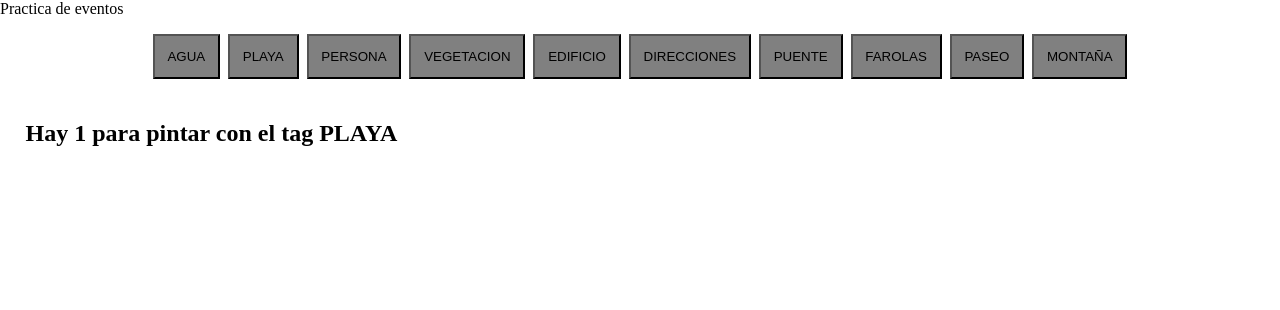
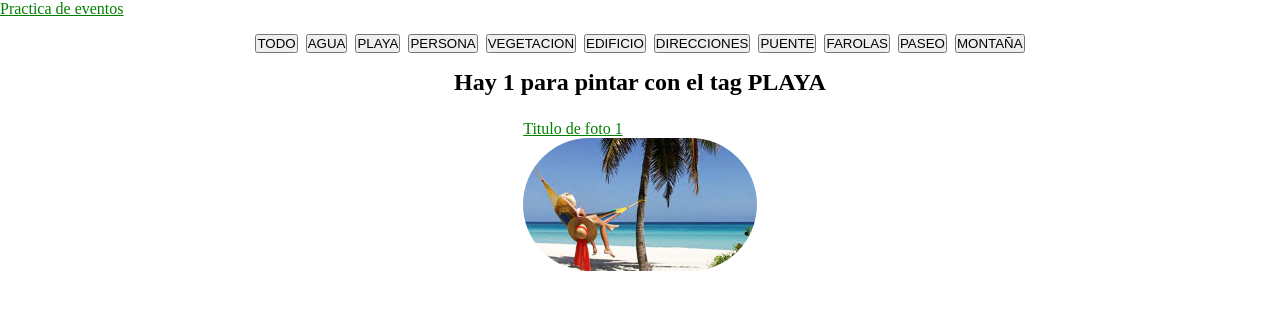
Before and after one commit to Lemnosos/15-practica_eventos, a plain HTML site: page index.html in a window 1280 px wide. Both pictures are taken after a click on the button "PLAYA". Drawn offline with Linux system fonts and the light colour scheme.

Commit message:
comit previo al cambio de rama

```diff
--- a/css/main.css
+++ b/css/main.css
@@ -3,25 +3,59 @@
     margin: 0;
 }
 
-.botonContainer {
+h2 {
+    text-align: center;
+}
+
+p {
+    color: green;
+    text-decoration: underline;
+}
+
+.flexContainer {
     display: flex;
-    flex-direction: row;
     flex-wrap: wrap;
     gap: .5rem;
     justify-content: center;
     align-items: center;
     padding: 1rem;
+    flex-direction: row;
 }
 
-.botonContainer>* {
-    background-color: gray;
-    padding: 1vw;
+.flexContainer>div {
+    padding: .5rem;
+    box-sizing: border-box;
 }
 
-.cardContainer {
-    padding: 2vw;
+.botonContainer {}
+
+.cardContainer {}
+
+.imgContainer {
+    overflow: hidden;
+    border-radius: 100px;
 }
 
-.cardContainer>* {
-    margin: 0 auto;
+img {
+    max-width: 100%;
+    height: auto;
+    display: block;
 }
+
+@media screen and (min-width: 400px) {
+    .flexContainer>div {
+        width: 45%;
+    }
+}
+
+@media screen and (min-width: 800px) {
+    .flexContainer>div {
+        width: 30%;
+    }
+}
+
+@media screen and (min-width: 1200px) {
+    .flexContainer>div {
+        width: 20%;
+    }
+}
--- a/index.html
+++ b/index.html
@@ -15,9 +15,11 @@
             <p>Practica de eventos</p>
         </header>
 
-        <div id="botonera" class="botonContainer"></div>
+        <div id="botonera" class="botonContainer flexContainer"></div>
 
-        <div id="carrusel" class="cardContainer"></div>
+        <h2 id="numeroImagenes"></h2>
+
+        <div id="carrusel" class="cardContainer flexContainer"></div>
 
     </main>
 
--- a/js/main.js
+++ b/js/main.js
@@ -3,21 +3,21 @@
 /////////////////////////////////////
 
 const fotos = [
-    { id: 1, src: "viajes-1.jpg", tag: ["agua", "playa", "persona", "vegetacion"] },
-    { id: 2, src: "viajes-2.jpg", tag: ["agua", "edificio"] },
-    { id: 3, src: "viajes-3.jpg", tag: ["direcciones"] },
-    { id: 4, src: "viajes-4.jpg", tag: ["agua", "edificio", "puente", "farolas", "paseo"] },
-    { id: 5, src: "viajes-5.jpg", tag: ["agua", "edificio", "puente", "farolas"] },
-    { id: 6, src: "viajes-6.jpg", tag: ["agua", "montaña", "farolas", "paseo"] },
-    { id: 7, src: "viajes-7.jpg", tag: ["montaña", "edificio", "vegetacion"] },
+    { id: 1, src: "assets/viajes-1.jpg", titulo: "Titulo de foto 1", tag: ["todo", "agua", "playa", "persona", "vegetacion"] },
+    { id: 2, src: "assets/viajes-2.jpg", titulo: "Titulo de foto 2", tag: ["todo", "agua", "edificio"] },
+    { id: 3, src: "assets/viajes-3.jpg", titulo: "Titulo de foto 3", tag: ["todo", "direcciones"] },
+    { id: 4, src: "assets/viajes-4.jpg", titulo: "Titulo de foto 4", tag: ["todo", "agua", "edificio", "puente", "farolas", "paseo"] },
+    { id: 5, src: "assets/viajes-5.jpg", titulo: "Titulo de foto 5", tag: ["todo", "agua", "edificio", "puente", "farolas"] },
+    { id: 6, src: "assets/viajes-6.jpg", titulo: "Titulo de foto 6", tag: ["todo", "agua", "montaña", "farolas", "paseo"] },
+    { id: 7, src: "assets/viajes-7.jpg", titulo: "Titulo de foto 7", tag: ["todo", "montaña", "edificio", "vegetacion"] },
 ]
 let fotosFiltradas = []
-
+let tags = []
 
 const botonera = document.querySelector("#botonera")
-const imgContainer = document.querySelector("#carrusel")
+const carrusel = document.querySelector("#carrusel")
+const numeroImagenes = document.querySelector("#numeroImagenes")
 let fragmento = document.createDocumentFragment();
-let tags = []
 
 /////////////////////////////////////
 ///////     EVENTOS  /    ///////////
@@ -63,20 +63,33 @@ const filtrarFotos = (text) => {
 };
 
 const pintarFotos = ((fotos, text) => {
-    console.log(`Hay ${fotos.length} para pintar con el tag ${text}`)
-    console.log(fotos)
 
-    imgContainer.innerHTML = "";
+    numeroImagenes.textContent = (`Hay ${fotos.length} para pintar con el tag ${text}`)
 
+    carrusel.innerHTML = "";
 
-    let texto = document.createElement("H2")
-    texto.textContent = (`Hay ${fotos.length} para pintar con el tag ${text}`)
+    fotosFiltradas.forEach((foto) => {
 
-    fragmento.append(texto)
+        let mainContainer = document.createElement("DIV")
 
+        let imgContainer = document.createElement("DIV")
+        imgContainer.className = "imgContainer"
 
+        let parrafo = document.createElement("P")
+        parrafo.textContent = foto.titulo
 
-    imgContainer.append(fragmento)
+        let imagen = document.createElement("IMG")
+        imagen.src = foto.src
+        imagen.alt = foto.alt
+
+        imgContainer.append(imagen)
+
+        mainContainer.append(parrafo, imgContainer)
+
+        fragmento.append(mainContainer)
+    })
+
+    carrusel.append(fragmento)
 })
 
 dibujarBotones(tags)
```
